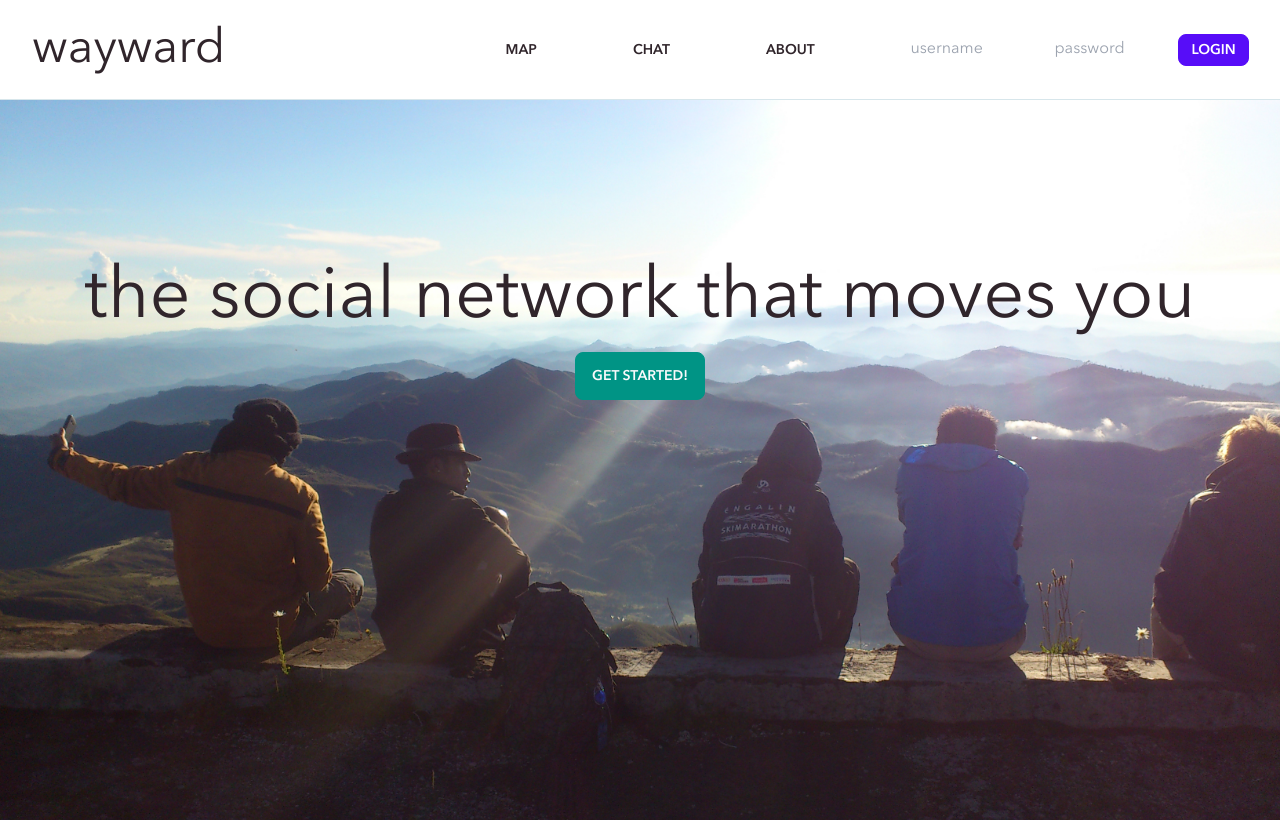
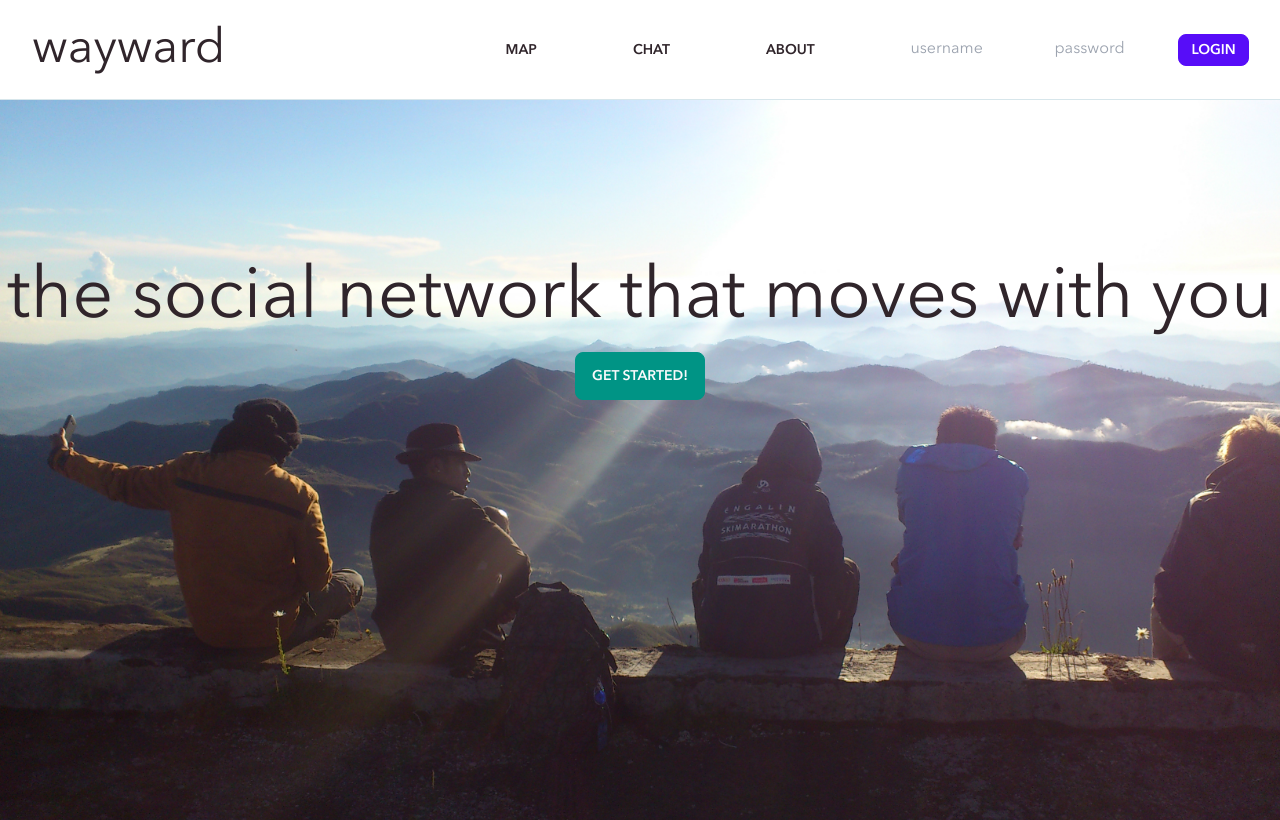
Before and after one commit to elke-codes/on-the-road, a React (Create React App) app in the folder client/: page / in a window 1280 px wide. Built offline with nearby package versions, Linux system fonts and the light colour scheme; a web font is replaced by a local one.

Commit message:
typo homepage =with

```diff
--- a/client/src/pages/HomePage/HomePage.jsx
+++ b/client/src/pages/HomePage/HomePage.jsx
@@ -64,7 +64,7 @@ const HomePage = ({ loggedInUser, setLoggedInUser }) => {
 				<>
 					<div className="homepage__buttons">
 						<h1 className="homepage__title">
-							the social network that moves you
+							the social network that moves with you
 						</h1>
 						{/* <p></p> */}
 						<button
```
